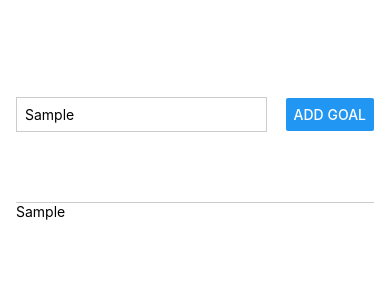
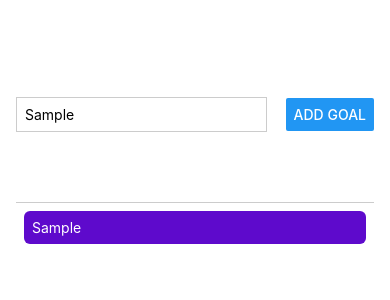
Before and after one commit to JonathanStoll/RNCourse, a React Native app: screen / in a window 390 px wide. Both pictures are taken after typing "Sample" into the empty fields and a click on the button "ADD GOAL". Shown: the top 300 px of the page. Built offline with nearby package versions, Linux system fonts and the light colour scheme.

Commit message:
eslint and some styles

```diff
--- a/App.js
+++ b/App.js
@@ -1,15 +1,15 @@
-import { useState } from 'react';
+import React,  { useState } from 'react';
 import { Button, StyleSheet, Text, View, TextInput } from 'react-native';
 
 export default function App() {
   const [enteredGoalText, setEnteredGoalText] = useState('')
-  const [courseGoals, setCoursGoals]= useState([])
+  const [courseGoals, setCoursGoals] = useState([])
   function goalInputHandeler(enteredText) {
     setEnteredGoalText(enteredText)
 
-   }
+  }
   function addGoalHandeler() {
-    setCoursGoals(currentGoals=>[...currentGoals, enteredGoalText ])
+    setCoursGoals(currentGoals => [...currentGoals, enteredGoalText])
     setEnteredGoalText('')
   }
   return (
@@ -19,11 +19,16 @@ export default function App() {
           placeholder="your goal"
           style={styles.textInput}
           onChangeText={goalInputHandeler} />
-        <Button title='Add Goal' onPress={addGoalHandeler}/>
+        <Button title='Add Goal' onPress={addGoalHandeler} />
       </View>
       <View style={styles.goalContainer}>
 
-        {courseGoals.map((goal)=>(<Text key={goal}>{goal}</Text>))}
+        {courseGoals.map((goal) => (
+          <View style={styles.goalItem} key={goal}>
+            <Text style={styles.goalText} >
+              {goal}
+            </Text>
+          </View>))}
       </View>
     </View>
   );
@@ -53,5 +58,15 @@ const styles = StyleSheet.create({
     width: '70%',
     marginRight: 8,
     padding: 8,
+  },
+  goalItem: {
+    margin: 8,
+    padding: 8,
+    borderRadius: 6,
+    backgroundColor: '#5e0acc',
+    color: 'white'
+  },
+  goalText:{
+    color:'white',
   }
 });
--- a/package.json
+++ b/package.json
@@ -15,7 +15,9 @@
     "react-native": "0.72.6"
   },
   "devDependencies": {
-    "@babel/core": "^7.20.0"
+    "@babel/core": "^7.20.0",
+    "eslint": "^8.56.0",
+    "eslint-plugin-react": "^7.33.2"
   },
   "private": true
 }
```
Also changed, not shown: .eslintrc.js (added), 1 other file (tests, documents, lock files or other folders).
